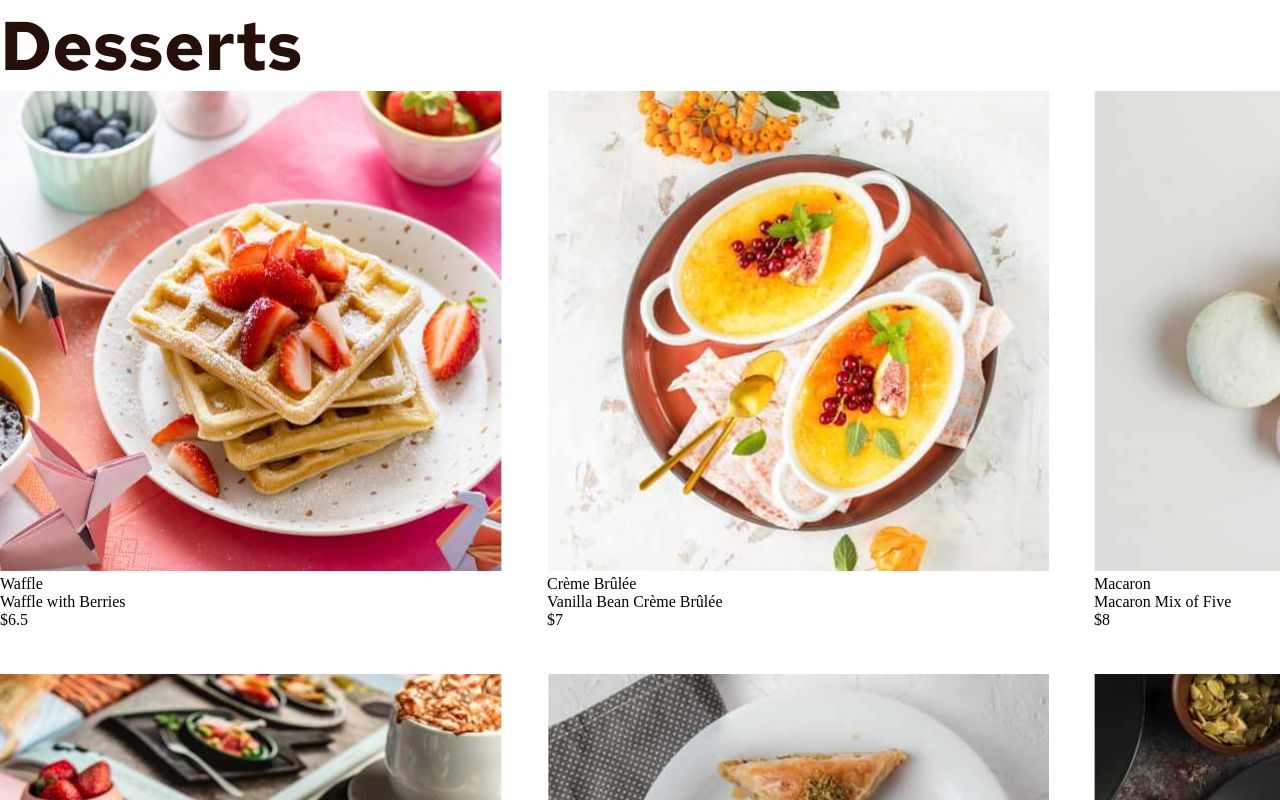
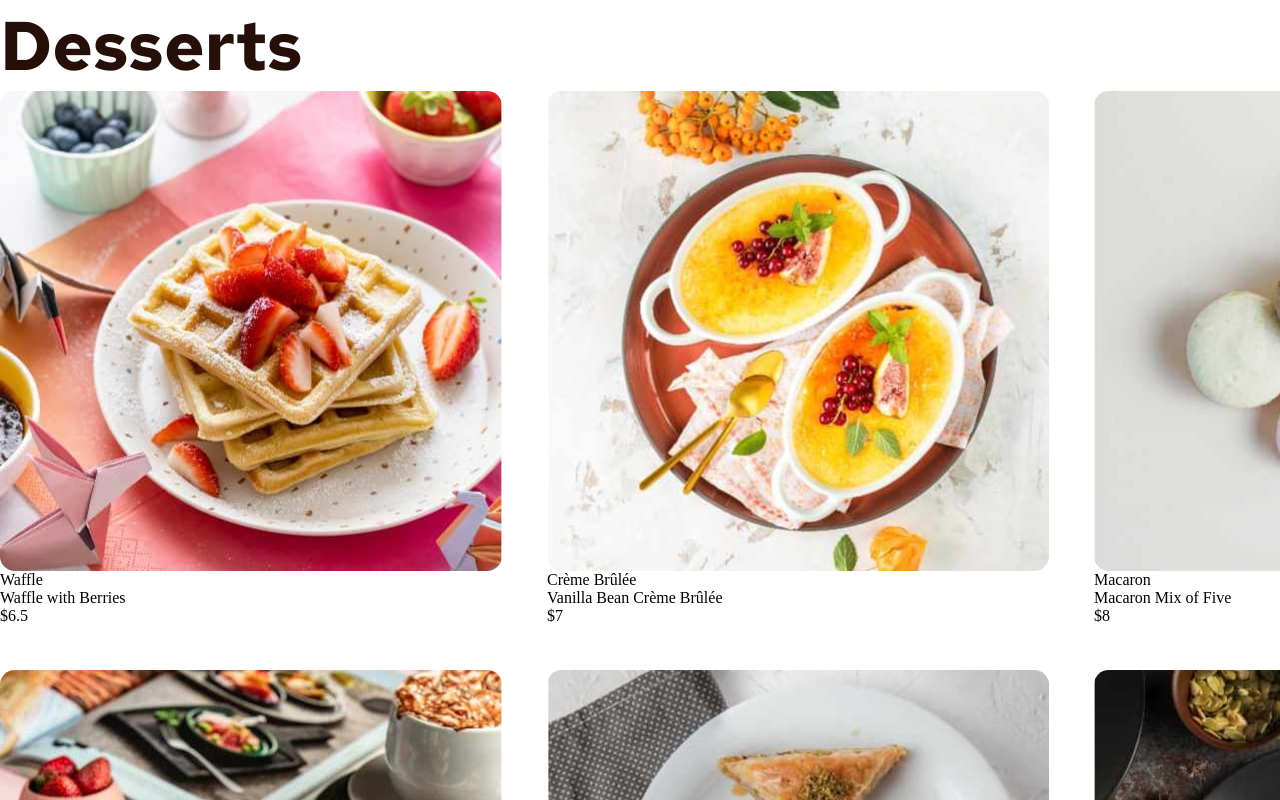
Before and after one commit to LeonardoFreiria/product-list-with-cart, an Angular app: page / in a window 1280 px wide. Shown: the top 800 px of the page. Built offline with nearby package versions, Linux system fonts and the light colour scheme.

Commit message:
feat: Add css class to the dessert images

```diff
--- a/src/app/app.component.scss
+++ b/src/app/app.component.scss
@@ -10,3 +10,9 @@
   grid-template-columns: repeat(3, auto);
   gap: 45px;
 }
+
+.dessert-image {
+  display: block;
+
+  border-radius: 3%;
+}
```
